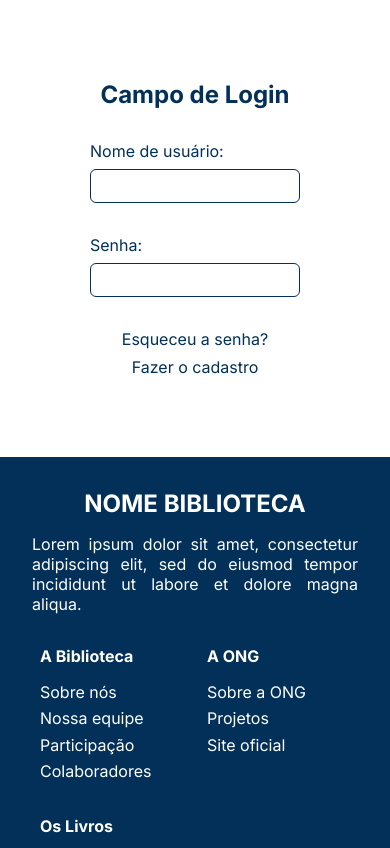
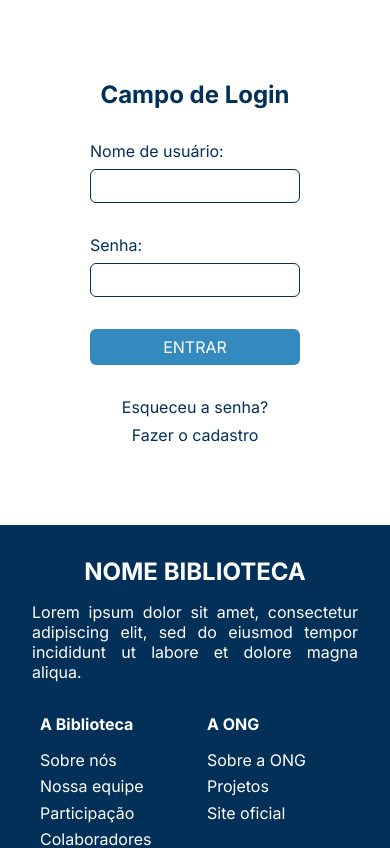
Before and after one commit to ViniRech/sistema-biblioteca-vue, a Vue app: page /login in a window 390 px wide. Shown: the top 848 px of the page. Built offline with nearby package versions, Linux system fonts and the light colour scheme.

Commit message:
add button login page

```diff
--- a/src/views/LoginView.vue
+++ b/src/views/LoginView.vue
@@ -13,6 +13,7 @@
                 <label for="user-password">Senha:</label>
                 <input type="password" name="user-password" id="user-password">
             </div>
+            <button>ENTRAR</button>
             <div>
                 <p><a>Esqueceu a senha?</a></p>
                 <p><router-link to="/signup" exact>Fazer o cadastro</router-link></p>
@@ -65,6 +66,25 @@
         border: 2px solid;
     }
 
+    .login-section button {
+        padding: .5rem;
+        border: none;
+        border-radius: 6px;
+        font-size: 1rem;
+        background-color: var(--vt-c-white);
+        color: var(--vt-c-black);
+    }
+
+    .login-section button:hover {
+        background-color: var(--vt-c-light-blue);
+        color: var(--vt-c-white);
+    }
+
+    .login-section button:active {
+        background-color: var(--vt-c-black);
+        color: var(--vt-c-white);
+    }
+
     .login-section div p a {
         color: var(--vt-c-white);
     }
@@ -93,6 +113,11 @@
             border-color: var(--vt-c-dark-blue);
         }
 
+        .login-section button {
+            background-color: var(--vt-c-light-blue);
+            color: var(--vt-c-white);
+        }
+
         .login-section div p a {
             color: var(--vt-c-dark-blue);
         }
```
